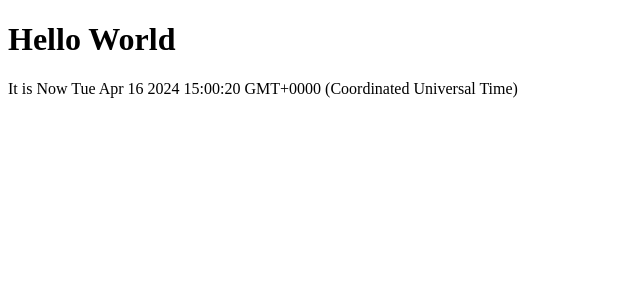
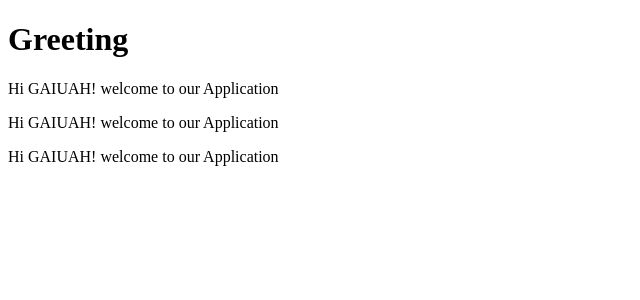
Before and after one commit to Renuka-M-Anjutagi/FSD57WDE-fe, a React (Vite) app: page / in a window 1280 px wide. Shown: the top 300 px of the page, without its empty margins (0-640 px from the left). Built offline with nearby package versions, Linux system fonts and the light colour scheme.

Commit message:
today Hello component code

```diff
--- a/src/App.jsx
+++ b/src/App.jsx
@@ -1,15 +1,16 @@
-const App = () =>{
+import Hello from "./components/hello";
+const App = () => {
 
-  //console.log('Hello World');
+  return(
 
-  const now = new Date();
-return(
-<div>
- <h1>Hello World</h1>
- <p>It is Now {now.toString()}</p>
-  </div>
+    <div>
+      <h1>Greeting</h1>
+      <Hello name="GAIUAH" />
+      <Hello name="GAIUAH" />
 
-)
+      <Hello name="GAIUAH" />
+    </div>
+  )
 }
 
 export default App;
--- /dev/null
+++ b/src/components/Hello.jsx
@@ -0,0 +1,10 @@
+const Hello = (props) =>{
+
+    return(
+      <div>
+        <p> Hi {props.name}! welcome to our Application</p>
+      </div>
+    )
+  }
+
+  export default Hello;
--- a/src/main.jsx
+++ b/src/main.jsx
@@ -2,9 +2,8 @@ import React from 'react'
 import ReactDOM from 'react-dom/client'
 import App from './App.jsx'
 
-
 ReactDOM.createRoot(document.getElementById('root')).render(
   <React.StrictMode>
     <App />
-  </React.StrictMode>,
+  </React.StrictMode>
 )
```
Also changed, not shown: 1 other file (tests, documents, lock files or other folders).
